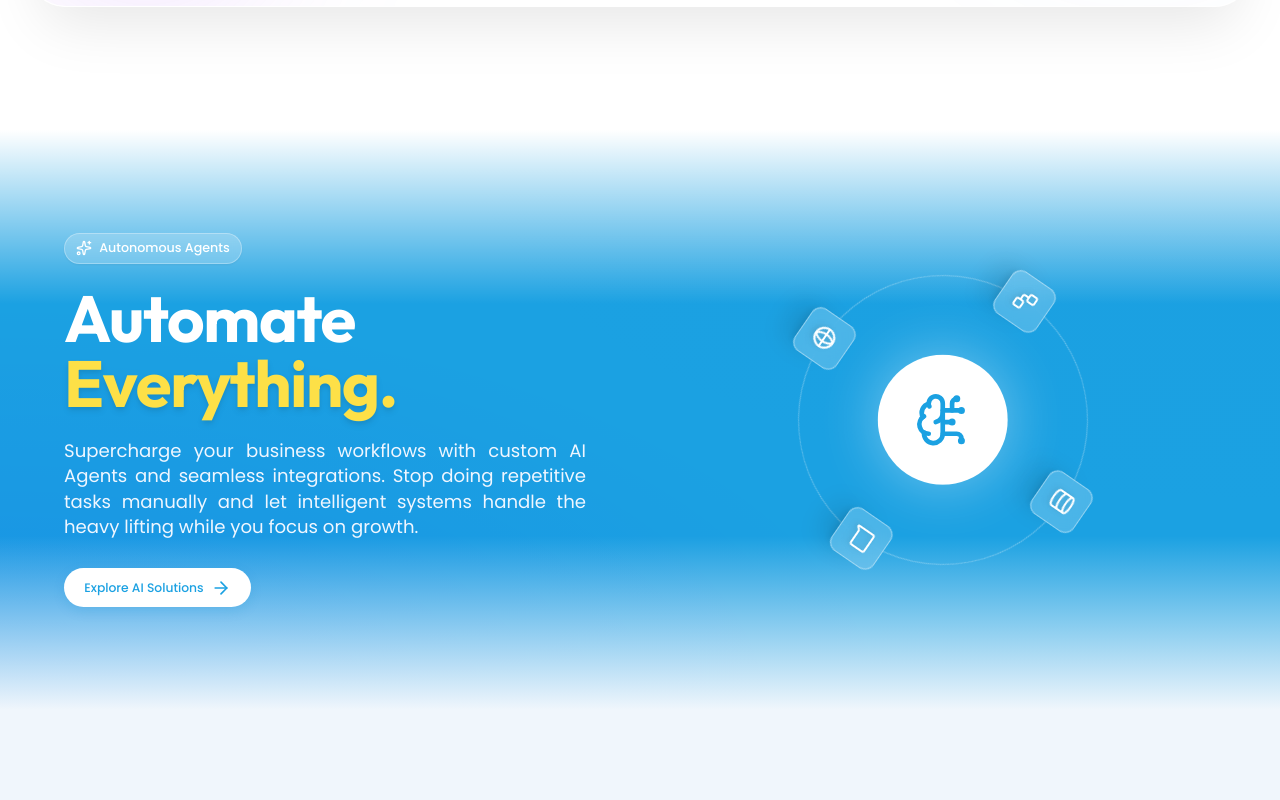
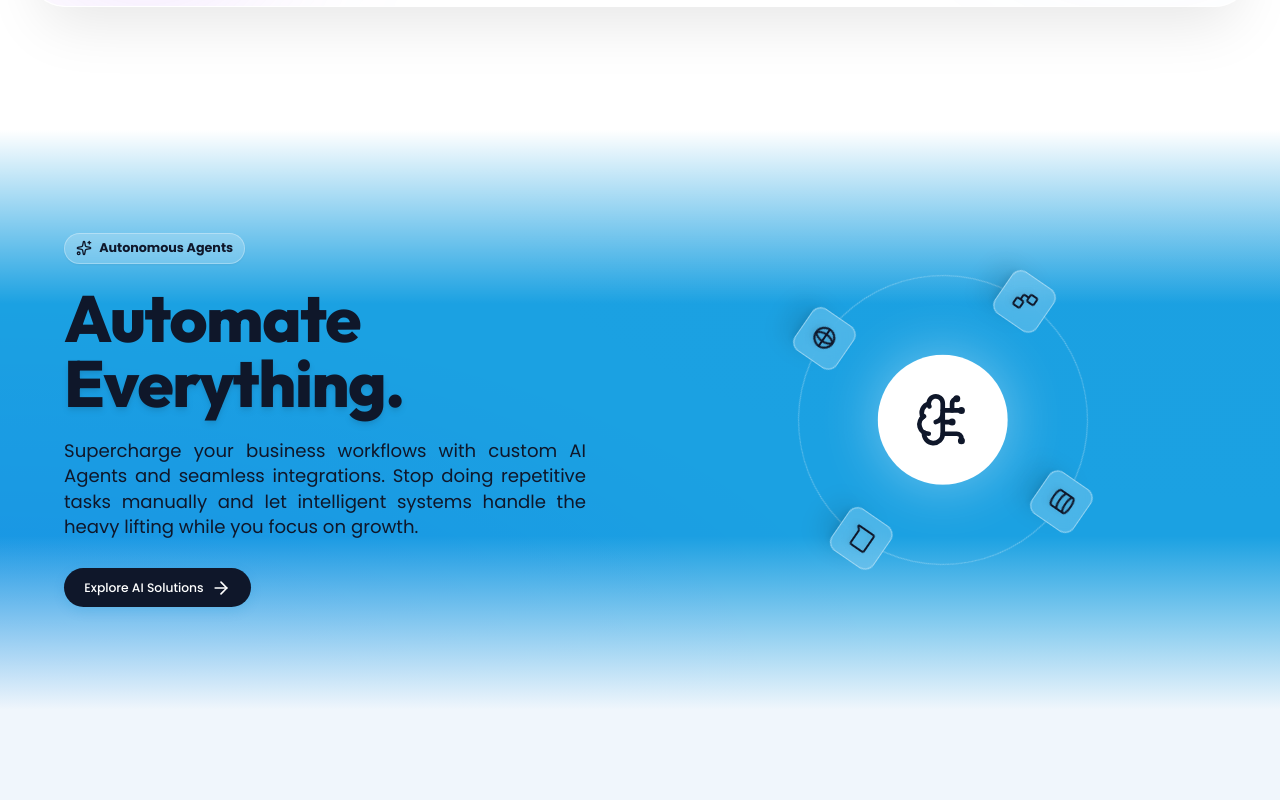
Before and after one commit to TafinityAI-LLP/tai, a React (Vite) app: page / in a window 1280 px wide. Shown: the part 4720-5520 px from the top of the page. Built offline with nearby package versions, Linux system fonts and the light colour scheme.

Commit message:
fix: change automation section typography and icons to high-contrast slate-900

```diff
--- a/src/pages/Home.jsx
+++ b/src/pages/Home.jsx
@@ -322,7 +322,7 @@ const Home = () => {
       </section>
 
       {/* Automation Teaser Section */}
-      <section className="py-24 relative overflow-hidden bg-[#1ba1e2] text-white">
+      <section className="py-24 relative overflow-hidden bg-[#1ba1e2] text-slate-900">
         <div className="absolute inset-0 bg-[radial-gradient(ellipse_at_top_right,_var(--accent-glow)_0%,_transparent_50%)] opacity-20 pointer-events-none"></div>
         <div className="absolute inset-0 bg-[radial-gradient(ellipse_at_bottom_left,_blue_0%,_transparent_50%)] opacity-10 pointer-events-none"></div>
           <div className="absolute top-0 left-0 right-0 h-32 md:h-48 bg-gradient-to-b from-[var(--bg-primary)] to-transparent pointer-events-none z-0"></div>
@@ -331,17 +331,17 @@ const Home = () => {
           <div className="flex flex-col lg:flex-row items-center gap-16">
             <div className="lg:w-1/2">
               <motion.div initial="hidden" whileInView="visible" viewport={{ once: true }} variants={fadeIn}>
-                <div className="inline-flex items-center gap-2 px-3 py-1.5 rounded-full bg-white/20 text-white font-medium text-sm mb-6 border border-white/30 backdrop-blur-sm shadow-sm">
+                <div className="inline-flex items-center gap-2 px-3 py-1.5 rounded-full bg-white/20 text-slate-900 font-bold text-sm mb-6 border border-white/30 backdrop-blur-sm shadow-sm">
                   <Sparkles size={16} /> Autonomous Agents
                 </div>
-                <h2 className="text-3xl md:text-5xl lg:text-7xl font-bold mb-6 text-white leading-tight">
-                  Automate <span className="text-yellow-300 drop-shadow-md">Everything.</span>
+                <h2 className="text-3xl md:text-5xl lg:text-7xl font-extrabold mb-6 text-slate-900 leading-tight">
+                  Automate <span className="text-slate-900 drop-shadow-md">Everything.</span>
                 </h2>
-                <p className="text-base md:text-xl text-blue-50 mb-8 leading-relaxed max-w-xl">
+                <p className="text-base md:text-xl text-slate-900 mb-8 leading-relaxed max-w-xl">
                   Supercharge your business workflows with custom AI Agents and seamless integrations. Stop doing repetitive tasks manually and let intelligent systems handle the heavy lifting while you focus on growth.
                 </p>
                 <div className="flex flex-col sm:flex-row gap-4">
-                  <Link to="/automation" className="btn-primary flex items-center justify-center gap-2 px-8 py-4 !bg-white !text-[#1ba1e2] hover:!bg-blue-50 font-bold border-none transition-all hover:shadow-[0_0_20px_rgba(37,99,235,0.4)] w-full sm:w-auto">
+                  <Link to="/automation" className="btn-primary flex items-center justify-center gap-2 px-8 py-4 !bg-slate-900 !text-white hover:!bg-slate-800 font-bold border-none transition-all hover:shadow-[0_0_20px_rgba(37,99,235,0.4)] w-full sm:w-auto">
                     Explore AI Solutions <ArrowRight size={20} />
                   </Link>
                 </div>
@@ -359,22 +359,22 @@ const Home = () => {
                 <div className="absolute left-1/2 top-1/2 -translate-x-1/2 -translate-y-1/2 w-64 md:w-80 h-64 md:h-80">
                   <div className="w-full h-full border border-white/30 rounded-full animate-[spin_20s_linear_infinite]">
                     <div className="absolute top-0 left-1/2 -translate-x-1/2 -translate-y-1/2 w-12 md:w-14 h-12 md:h-14 bg-white/20 backdrop-blur-md rounded-xl flex items-center justify-center border border-white/40 shadow-xl">
-                      <Database size={24} className="text-white drop-shadow-md" />
+                      <Database size={24} className="text-slate-900 drop-shadow-md" />
                     </div>
                     <div className="absolute bottom-0 left-1/2 -translate-x-1/2 translate-y-1/2 w-12 md:w-14 h-12 md:h-14 bg-white/20 backdrop-blur-md rounded-xl flex items-center justify-center border border-white/40 shadow-xl">
-                      <Globe size={24} className="text-white drop-shadow-md" />
+                      <Globe size={24} className="text-slate-900 drop-shadow-md" />
                     </div>
                     <div className="absolute left-0 top-1/2 -translate-x-1/2 -translate-y-1/2 w-12 md:w-14 h-12 md:h-14 bg-white/20 backdrop-blur-md rounded-xl flex items-center justify-center border border-white/40 shadow-xl">
-                      <Workflow size={24} className="text-white drop-shadow-md" />
+                      <Workflow size={24} className="text-slate-900 drop-shadow-md" />
                     </div>
                     <div className="absolute right-0 top-1/2 translate-x-1/2 -translate-y-1/2 w-12 md:w-14 h-12 md:h-14 bg-white/20 backdrop-blur-md rounded-xl flex items-center justify-center border border-white/40 shadow-xl">
-                      <MessageSquare size={24} className="text-white drop-shadow-md" />
+                      <MessageSquare size={24} className="text-slate-900 drop-shadow-md" />
                     </div>
                   </div>
                 </div>
                 {/* Core AI Brain */}
                 <div className="absolute left-1/2 top-1/2 -translate-x-1/2 -translate-y-1/2 w-28 md:w-36 h-28 md:h-36 bg-white rounded-full shadow-[0_0_60px_rgba(255,255,255,0.4)] flex items-center justify-center z-10 border-4 border-white/50">
-                  <BrainCircuit size={56} className="text-[#1ba1e2]" />
+                  <BrainCircuit size={56} className="text-slate-900" />
                 </div>
               </motion.div>
             </div>
@@ -443,7 +443,7 @@ const Home = () => {
                     >
                       <h3 className="text-3xl md:text-5xl font-extrabold mb-3 leading-tight text-white drop-shadow-sm line-clamp-3 md:line-clamp-none">{curCs.title}</h3>
                       <p className="text-blue-100/90 text-base md:text-xl max-w-2xl mb-8 leading-relaxed font-light">
-                        Deployed specialized architecture for <strong className="text-[#1ba1e2]">{curCs.client}</strong> successfully integrating {curCs.tags.join(' & ')} solutions driving critical business metrics.
+                        Deployed specialized architecture for <strong className="text-slate-900">{curCs.client}</strong> successfully integrating {curCs.tags.join(' & ')} solutions driving critical business metrics.
                       </p>
                     </motion.div>
                   </AnimatePresence>
```
